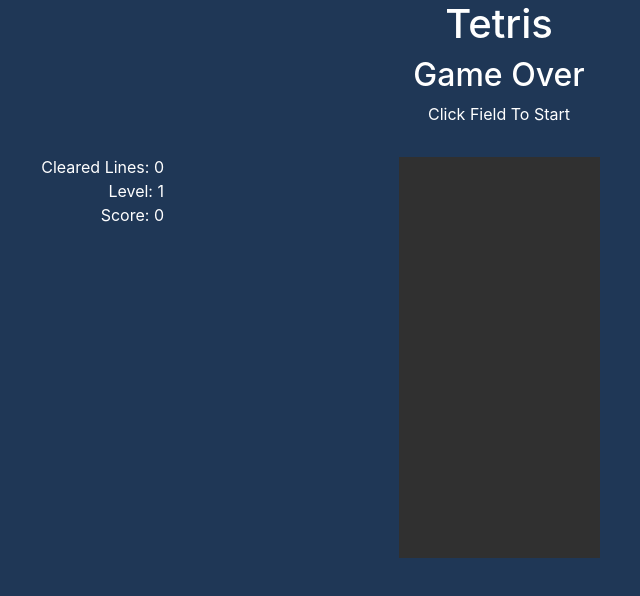
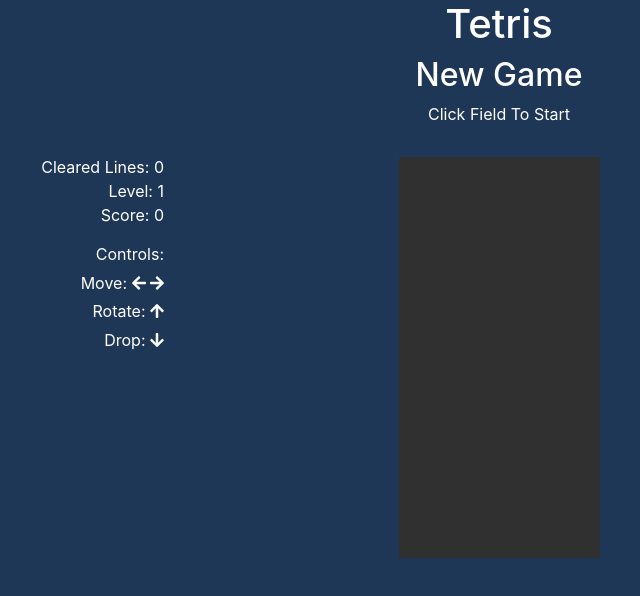
Before and after one commit to alexandertippmann/Tetris, a plain HTML site: page index.html in a window 1280 px wide. Shown: the whole page, without its empty margins (141-781 px from the left). Drawn offline with nearby package versions, Linux system fonts and the light colour scheme.

Commit message:
Added Control Symbols

```diff
--- a/index.html
+++ b/index.html
@@ -4,13 +4,14 @@
 <head>
 	<meta charset="utf-8">
 	<title>Tetris</title>
+	<script src="https://use.fontawesome.com/releases/v5.0.7/js/all.js"></script>
 	<link rel="stylesheet" href="https://stackpath.bootstrapcdn.com/bootstrap/4.4.0/css/bootstrap.min.css" integrity="sha384-SI27wrMjH3ZZ89r4o+fGIJtnzkAnFs3E4qz9DIYioCQ5l9Rd/7UAa8DHcaL8jkWt" crossorigin="anonymous">
 	<link rel="stylesheet" href="./styles.css">
 </head>
 
 <body>
 	<h1>Tetris</h1>
-	<h2 class="game-over-message">Game Over</h2>
+	<h2 class="game-over-message">New Game</h2>
 	<span class="context-message">Click Field To Start</span>
 	<div class="container-fluid">
 		<div class="row ">
@@ -24,6 +25,19 @@
 					<br>
 					<span class="side-content-text ">Score: </span>
 					<span class="side-content-text score">0 </span>
+					<div class="controls">
+					<span >Controls:</span>
+					<br>
+					<span class="control-text">Move:</span>
+					<i class="fas fa-arrow-left control-text"></i>
+					<i class="fas fa-arrow-right control-text"></i>
+					<br>
+					<span class="control-text">Rotate:</span>
+					<i class="fas fa-arrow-up control-text"></i>
+					<br>
+					<span class="control-text">Drop:</span>
+					<i class="fas fa-arrow-down control-text"></i>
+					</div>
 				</div>
 			</div>
 			<div class="col-6">
--- a/styles.css
+++ b/styles.css
@@ -23,7 +23,10 @@
   margin-top: 10%;
 }
 
-.cleared-lines{
-  color:white;
+.controls{
+  margin-top: 5%;
+}
 
+.control-text{
+  margin-top:3%;
 }
```
Lines whose indentation alone changed are shown as unchanged.
